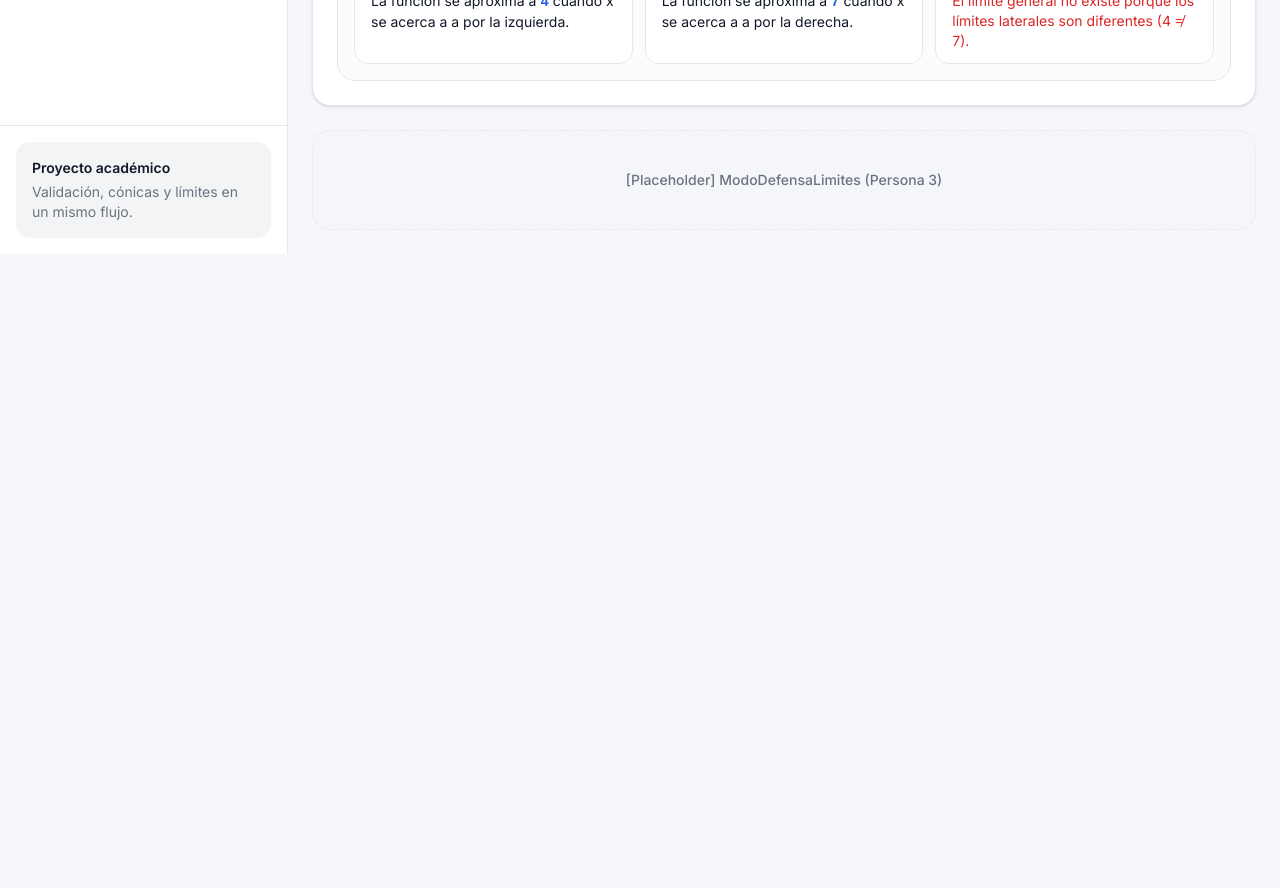
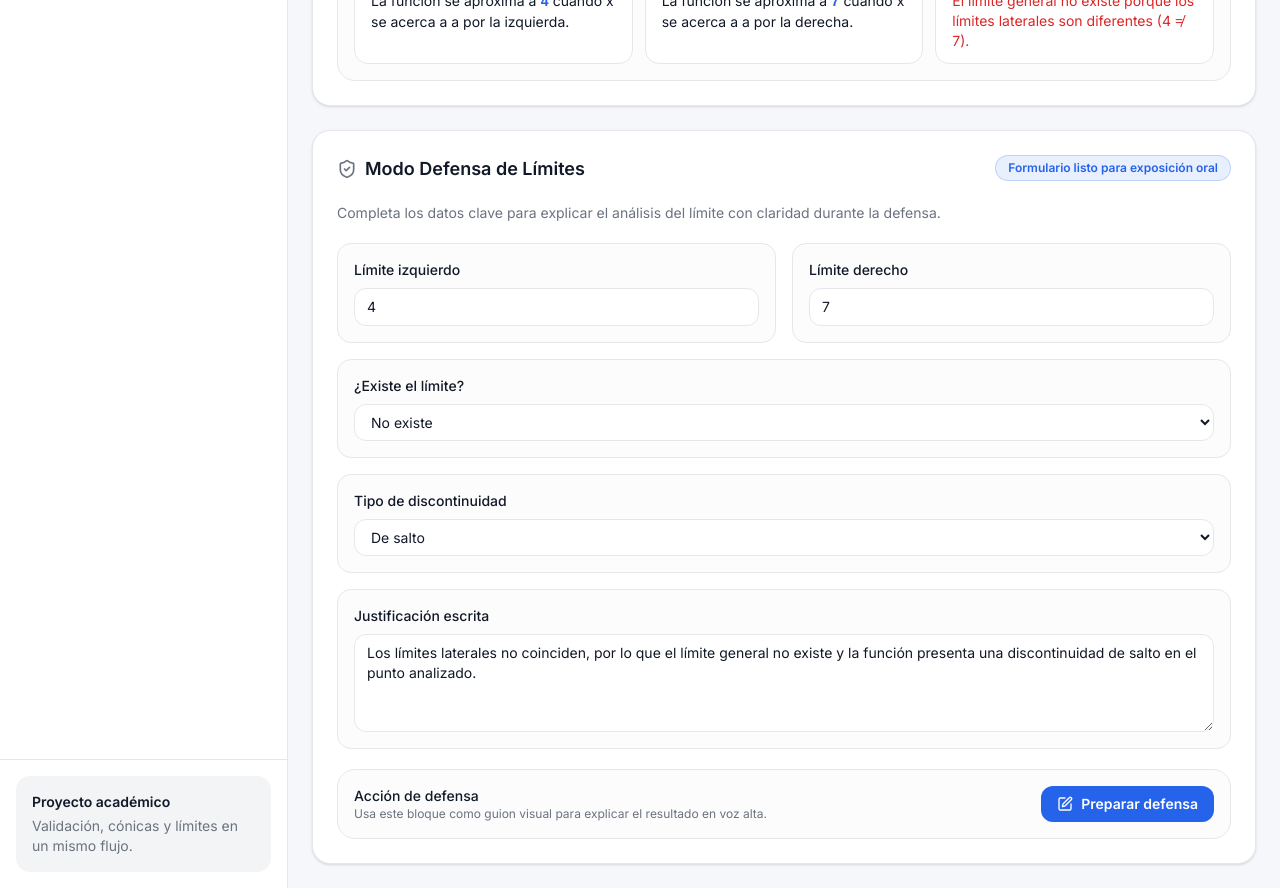
Before and after one commit to RCarrascoO/LinealApp_RDS, a Next.js app: page /limites in a window 1280 px wide. Shown: the part 1520-2408 px from the top of the page. Before the commit the page ends 1774 px from the top, so only its background shows below. Built offline with nearby package versions, Linux system fonts and the light colour scheme.

Commit message:
Implementar modo defensa de límites

```diff
--- a/src/app/limites/page.tsx
+++ b/src/app/limites/page.tsx
@@ -2,6 +2,7 @@ import React from 'react';
 import { PanelTipoDiscontinuidad } from '../../components/limites/panel-tipo-discontinuidad';
 import { PanelAnalisisLimites } from '../../components/limites/panel-analisis-limites';
 import { TablaEvidenciaNumerica } from '../../components/limites/tabla-evidencia-numerica';
+import { ModoDefensaLimites } from '../../components/limites/modo-defensa-limites';
 
 export default function PaginaLimites() {
   return (
@@ -29,12 +30,8 @@ export default function PaginaLimites() {
       {/* 4. Tabla numérica (Persona 3 placeholder) */}
       <TablaEvidenciaNumerica />
 
-      {/* 5. Modo defensa (Persona 3 placeholder) */}
-      <section className="rounded-xl border border-dashed border-border bg-muted/30 p-6 flex flex-col items-center justify-center min-h-[100px]">
-        <p className="text-center text-sm font-medium text-muted-foreground">
-          [Placeholder] ModoDefensaLimites (Persona 3)
-        </p>
-      </section>
+      {/* 5. Modo defensa (Persona 3) */}
+      <ModoDefensaLimites />
     </main>
   );
 }
--- /dev/null
+++ b/src/components/limites/modo-defensa-limites.tsx
@@ -0,0 +1,97 @@
+import React from 'react';
+import { PenSquare, ShieldCheck } from 'lucide-react';
+
+export function ModoDefensaLimites() {
+  return (
+    <section className="flex flex-col gap-5 rounded-xl border border-border bg-card p-6 shadow-sm">
+      <div className="flex flex-col gap-2 sm:flex-row sm:items-start sm:justify-between">
+        <div className="flex items-center gap-2">
+          <ShieldCheck className="h-5 w-5 text-muted-foreground" />
+          <h3 className="text-lg font-semibold text-foreground">Modo Defensa de Límites</h3>
+        </div>
+        <span className="inline-flex w-fit items-center rounded-full border border-primary/20 bg-primary/10 px-3 py-1 text-xs font-semibold text-primary">
+          Formulario listo para exposición oral
+        </span>
+      </div>
+
+      <p className="text-sm text-muted-foreground">
+        Completa los datos clave para explicar el análisis del límite con claridad durante la defensa.
+      </p>
+
+      <div className="grid gap-4 lg:grid-cols-2">
+        <label className="flex flex-col gap-2 rounded-lg border border-border bg-muted/30 p-4">
+          <span className="text-sm font-medium text-foreground">Límite izquierdo</span>
+          <input
+            type="text"
+            defaultValue="4"
+            className="rounded-md border border-border bg-card px-3 py-2 text-sm text-foreground outline-none transition focus:border-primary focus:ring-2 focus:ring-primary/20"
+            aria-label="Límite izquierdo"
+          />
+        </label>
+
+        <label className="flex flex-col gap-2 rounded-lg border border-border bg-muted/30 p-4">
+          <span className="text-sm font-medium text-foreground">Límite derecho</span>
+          <input
+            type="text"
+            defaultValue="7"
+            className="rounded-md border border-border bg-card px-3 py-2 text-sm text-foreground outline-none transition focus:border-primary focus:ring-2 focus:ring-primary/20"
+            aria-label="Límite derecho"
+          />
+        </label>
+
+        <label className="flex flex-col gap-2 rounded-lg border border-border bg-muted/30 p-4 lg:col-span-2">
+          <span className="text-sm font-medium text-foreground">¿Existe el límite?</span>
+          <select
+            defaultValue="no"
+            className="rounded-md border border-border bg-card px-3 py-2 text-sm text-foreground outline-none transition focus:border-primary focus:ring-2 focus:ring-primary/20"
+            aria-label="¿Existe el límite?"
+          >
+            <option value="si">Sí, existe</option>
+            <option value="no">No existe</option>
+            <option value="parcial">Aún requiere verificación</option>
+          </select>
+        </label>
+
+        <label className="flex flex-col gap-2 rounded-lg border border-border bg-muted/30 p-4 lg:col-span-2">
+          <span className="text-sm font-medium text-foreground">Tipo de discontinuidad</span>
+          <select
+            defaultValue="salto"
+            className="rounded-md border border-border bg-card px-3 py-2 text-sm text-foreground outline-none transition focus:border-primary focus:ring-2 focus:ring-primary/20"
+            aria-label="Tipo de discontinuidad"
+          >
+            <option value="removible">Evitable / removible</option>
+            <option value="salto">De salto</option>
+            <option value="infinita">Infinita / asintótica</option>
+          </select>
+        </label>
+
+        <label className="flex flex-col gap-2 rounded-lg border border-border bg-muted/30 p-4 lg:col-span-2">
+          <span className="text-sm font-medium text-foreground">Justificación escrita</span>
+          <textarea
+            rows={4}
+            defaultValue="Los límites laterales no coinciden, por lo que el límite general no existe y la función presenta una discontinuidad de salto en el punto analizado."
+            className="rounded-md border border-border bg-card px-3 py-2 text-sm text-foreground outline-none transition focus:border-primary focus:ring-2 focus:ring-primary/20"
+            aria-label="Justificación escrita"
+          />
+        </label>
+      </div>
+
+      <div className="flex flex-col gap-3 rounded-xl border border-border bg-muted/30 p-4 sm:flex-row sm:items-center sm:justify-between">
+        <div>
+          <p className="text-sm font-medium text-foreground">Acción de defensa</p>
+          <p className="text-xs text-muted-foreground">
+            Usa este bloque como guion visual para explicar el resultado en voz alta.
+          </p>
+        </div>
+
+        <button
+          type="button"
+          className="inline-flex items-center justify-center gap-2 rounded-md bg-primary px-4 py-2 text-sm font-semibold text-primary-foreground transition hover:bg-primary/90"
+        >
+          <PenSquare className="h-4 w-4" />
+          Preparar defensa
+        </button>
+      </div>
+    </section>
+  );
+}
```
